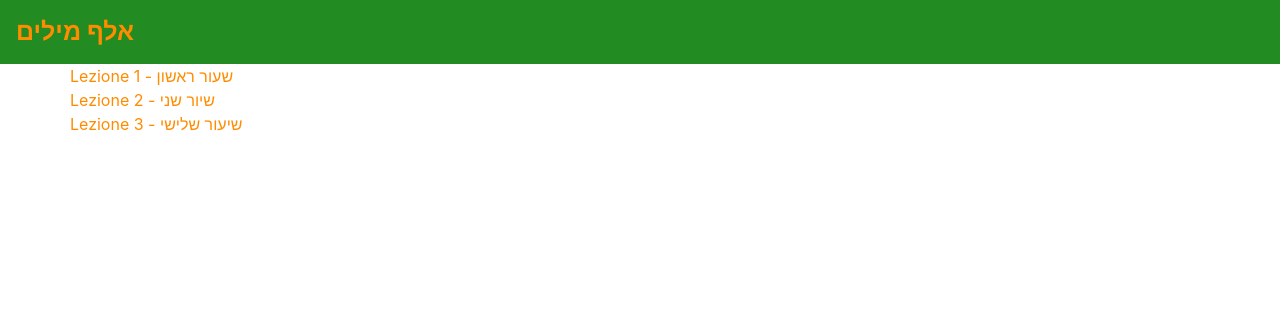
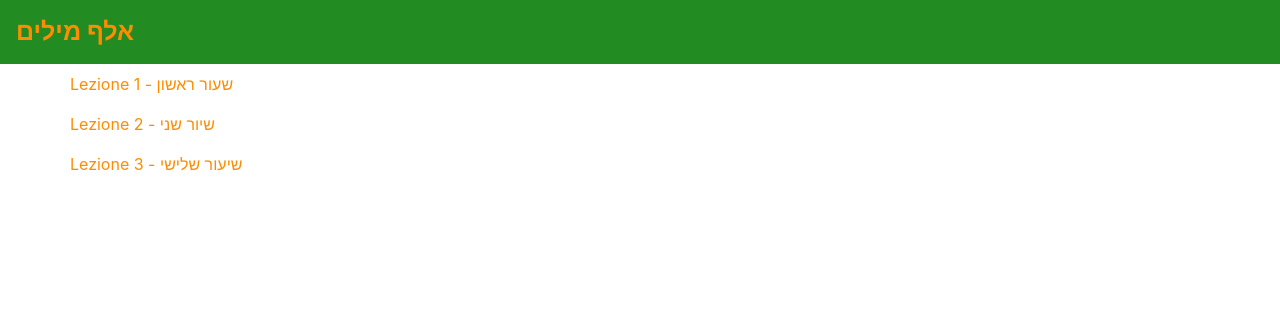
Before and after one commit to paoloromolini/elef-milim, a Django app: page / in a window 1280 px wide. Shown: the top 324 px of the page. Run offline with Django 3.2, Linux system fonts and the light colour scheme; data comes from the database, SQL or seed files in the repository; some libraries are stand-ins or nearby versions.

Commit message:
Update templates

```diff
--- a/questions/templates/questions/lesson_detail.html
+++ b/questions/templates/questions/lesson_detail.html
@@ -19,7 +19,7 @@
 
     <form class="form-inline">
         {% for question in object.question_set.all %}
-        <div class="form-group col-4 p-3">
+        <div class="form-group col-lg-4 col-sm-12 p-3">
             <label class="col-6" for="q{{ question.pk}}">
                 {{question.text }}
                 &nbsp;
--- a/questions/templates/questions/lesson_list.html
+++ b/questions/templates/questions/lesson_list.html
@@ -1,9 +1,10 @@
 {% extends 'questions/base.html' %}
 {% block content %}
 <div class="row">
-    <ul class="list-group">
+    <ul class="list-group navbar-nav ">
         {% for lesson in object_list %}
-           <a href="{{ lesson.get_absolute_url }}"> {{ lesson }}</a>
+	<li class="nav-item">
+           <a class="nav-link" href="{{ lesson.get_absolute_url }}"> {{ lesson }}</a>
         {% endfor %}
     </ul>
 </div>
```
